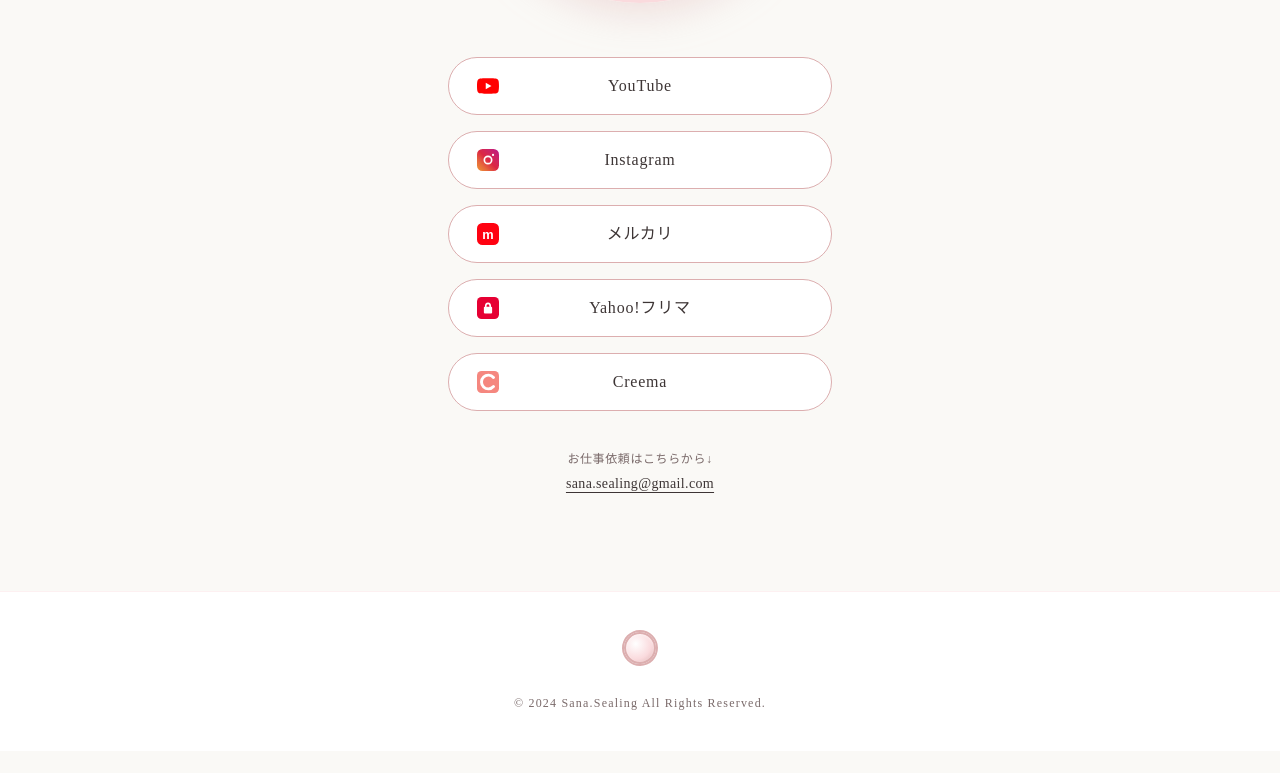
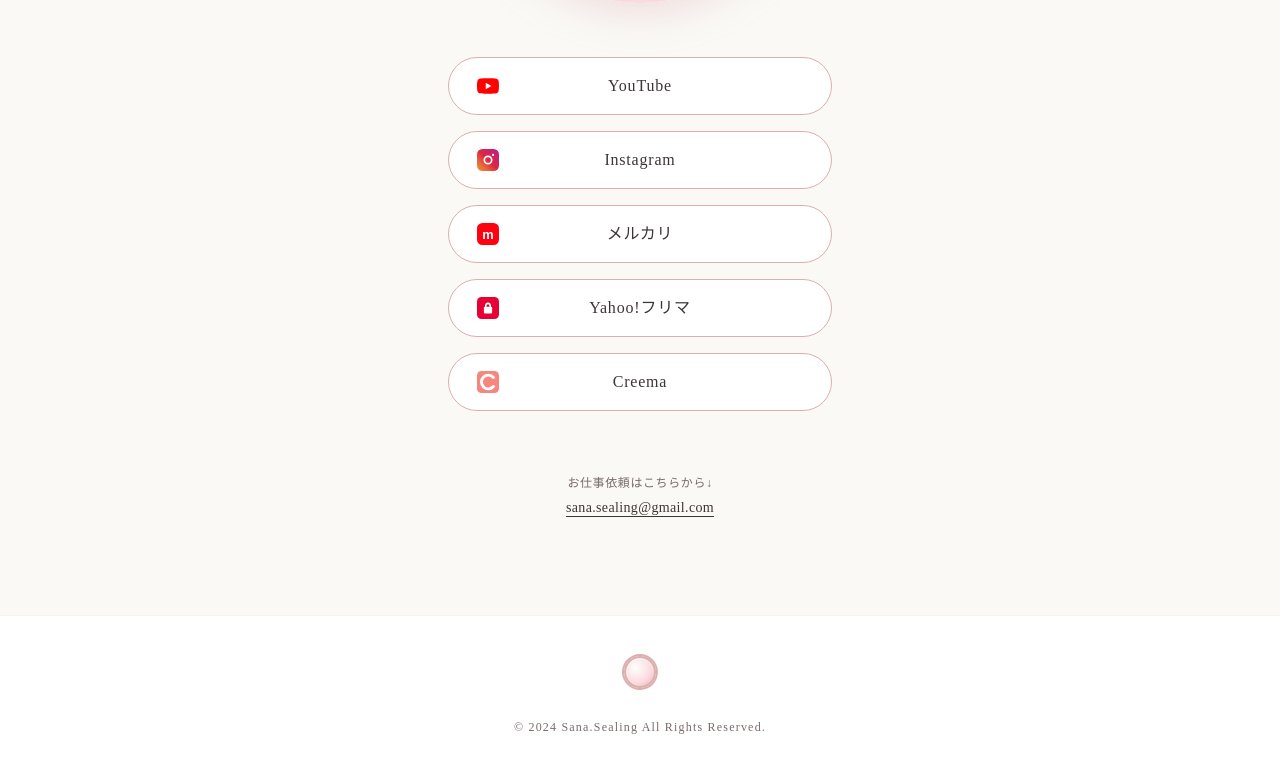
Before and after one commit to Ken-githab/sana-sealing, a Next.js app: page / in a window 1280 px wide. Shown: the part 519-1292 px from the top of the page. Before the commit the page ends 1270 px from the top, so only its background shows below. Built offline with nearby package versions, Linux system fonts and the light colour scheme.

Commit message:
fix: お仕事依頼テキストの上余白を拡大

```diff
--- a/src/components/SnsLinks.tsx
+++ b/src/components/SnsLinks.tsx
@@ -98,7 +98,7 @@
           </motion.a>
         ))}
 
-        <div className="mt-6 text-center">
+        <div className="mt-12 text-center">
           <p className="mb-1 font-serif text-xs tracking-wider text-text-sub">お仕事依頼はこちらから↓</p>
           <a
             href="mailto:sana.sealing@gmail.com"
```
